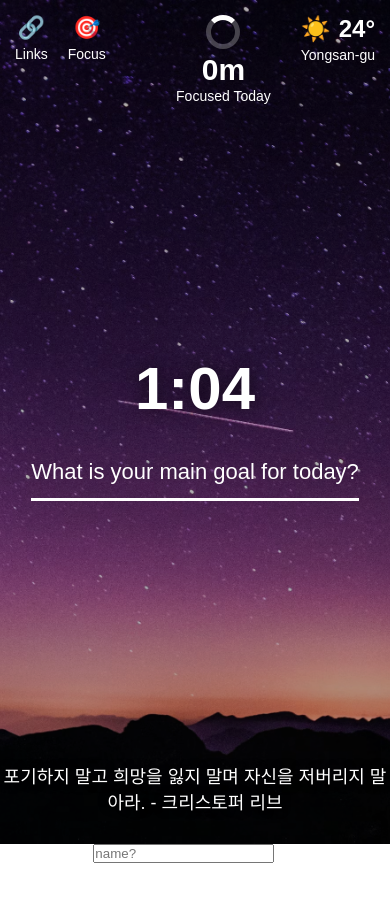
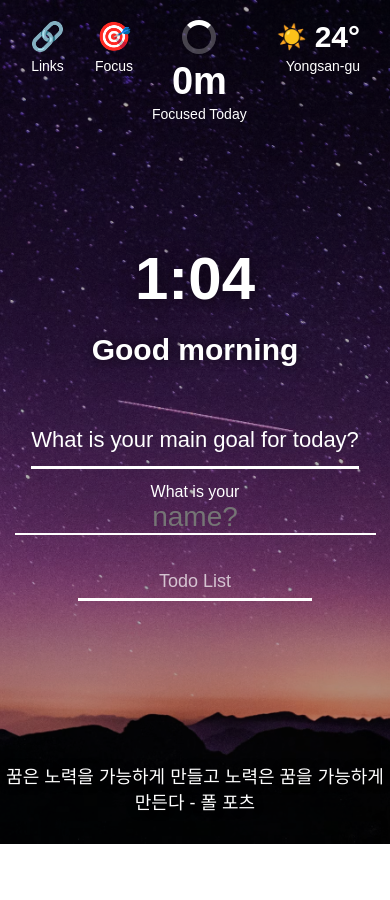
Before and after one commit to KIMGAYEONG12/momentum_clone, a plain HTML site: page 2026 05 13 WED moment/index.html in a window 390 px wide. After the commit the page ends 844 px from the top, so only its background shows below. Drawn offline with Linux system fonts and the light colour scheme.

Commit message:
2차편집

```diff
--- a/2026 05 13 WED moment/index.html
+++ b/2026 05 13 WED moment/index.html
@@ -25,11 +25,9 @@
         background-position: center;
         background-repeat: no-repeat;
 
-        /* 추가 */
         transition: background-image 1s ease-in-out;
       }
 
-      /* 어두운 배경 */
       body::before {
         content: "";
 
@@ -39,7 +37,6 @@
         background: rgba(0, 0, 0, 0.3);
       }
 
-      /* 전체 */
       .wrapper {
         position: relative;
         z-index: 1;
@@ -63,7 +60,6 @@
         align-items: flex-start;
       }
 
-      /* 왼쪽 메뉴 */
       .left-menu {
         display: flex;
         gap: 30px;
@@ -90,19 +86,16 @@
         margin-bottom: 5px;
       }
 
-      /* 오른쪽 */
       .right-info {
         display: flex;
         align-items: flex-start;
         gap: 30px;
       }
 
-      /* Focus */
       .focus-box {
         text-align: center;
       }
 
-      /* 원형 아이콘 */
       .focus-circle {
         width: 34px;
         height: 34px;
@@ -114,11 +107,9 @@
         margin: 0 auto 6px auto;
       }
 
-      /* 0m */
       #focusTime {
         font-size: 38px;
         font-weight: bold;
-        line-height: 1;
       }
 
       .focus-text {
@@ -126,7 +117,6 @@
         font-size: 14px;
       }
 
-      /* 날씨 */
       .weather-area {
         text-align: right;
       }
@@ -164,16 +154,14 @@
         text-align: center;
       }
 
-      /* 시계 */
       #clock {
         font-size: clamp(60px, 10vw, 150px);
         font-weight: bold;
-        line-height: 1;
+
         text-shadow: 0 0 20px rgba(0, 0, 0, 0.7);
       }
 
-      /* 인사말 */
-      #greetText {
+      #mainGreeting {
         margin-top: 20px;
 
         font-size: clamp(30px, 4vw, 70px);
@@ -182,8 +170,7 @@
         text-shadow: 0 0 12px rgba(0, 0, 0, 0.7);
       }
 
-      /* 질문 */
-      #question {
+      .question-text {
         margin-top: 60px;
 
         font-size: clamp(22px, 2.8vw, 45px);
@@ -193,16 +180,40 @@
         border-bottom: 3px solid white;
         padding-bottom: 14px;
       }
-      /* Todo 영역 */
+
+      /* 이름 */
+      #nameContainer {
+        margin-top: 30px;
+        text-align: center;
+      }
+
+      #nameInput {
+        background: none;
+        border: none;
+        border-bottom: 2px solid white;
+
+        color: white;
+
+        font-size: 28px;
+        text-align: center;
+
+        outline: none;
+      }
+
+      #savedGreeting {
+        font-size: 30px;
+        cursor: pointer;
+      }
+
+      /* Todo */
       .todo-input-wrapper {
         position: relative;
 
         width: 60%;
 
-        margin-top: 20px;
+        margin: 30px auto 0 auto;
       }
 
-      /* 입력창 */
       #todoInput {
         width: 100%;
 
@@ -222,7 +233,6 @@
         padding-bottom: 10px;
       }
 
-      /* Todo List 글자 */
       .todo-label {
         position: absolute;
 
@@ -236,11 +246,8 @@
         color: rgba(255, 255, 255, 0.7);
 
         pointer-events: none;
-
-        transition: 0.3s;
       }
 
-      /* 입력 시 숨김 */
       #todoInput:focus + .todo-label,
       #todoInput:not(:placeholder-shown) + .todo-label {
         opacity: 0;
@@ -249,9 +256,13 @@
       #todoText {
         margin-top: 20px;
 
+        text-align: center;
+
         font-size: clamp(22px, 2.5vw, 42px);
 
         font-weight: bold;
+
+        cursor: pointer;
       }
 
       /* 명언 */
@@ -268,33 +279,6 @@
 
         text-shadow: 0 0 10px rgba(0, 0, 0, 0.7);
       }
-
-      /* 모바일 */
-      @media (max-width: 768px) {
-        .top-bar {
-          padding: 15px;
-        }
-
-        .left-menu {
-          gap: 20px;
-        }
-
-        .menu-item span {
-          font-size: 22px;
-        }
-
-        #focusTime {
-          font-size: 30px;
-        }
-
-        .weather {
-          font-size: 24px;
-        }
-
-        #question {
-          margin-top: 40px;
-        }
-      }
     </style>
   </head>
 
@@ -302,15 +286,12 @@
     <div class="wrapper">
       <!-- 상단 -->
       <div class="top-bar">
-        <!-- 왼쪽 -->
         <div class="left-menu">
-          <!-- 링크 -->
           <div class="menu-item" onclick="goToGitHubSite()">
             <span>🔗</span>
             <div>Links</div>
           </div>
 
-          <!-- Focus -->
           <div class="menu-item">
             <span>🎯</span>
             <div>Focus</div>
@@ -319,18 +300,14 @@
 
         <!-- 오른쪽 -->
         <div class="right-info">
-          <!-- Focused Today -->
           <div class="focus-box">
-            <!-- 이미지처럼 원형 -->
             <div class="focus-circle"></div>
 
-            <!-- 시간 -->
             <div id="focusTime">0m</div>
 
             <div class="focus-text">Focused Today</div>
           </div>
 
-          <!-- 날씨 -->
           <div class="weather-area">
             <div class="weather-box">
               <div class="weather-icon" id="weatherIcon">☀️</div>
@@ -347,16 +324,15 @@
       <div class="center-box">
         <div id="clock">00:00</div>
 
-        <div id="greetText">로딩 중...</div>
+        <div id="mainGreeting">로딩 중...</div>
 
-        <div id="question">
+        <div class="question-text">
           <span class="question-line"> What is your main goal for today? </span>
-        </div>
         </div>
 
         <!-- 이름 -->
         <div id="nameContainer">
-          <span id="nameQuestion"> What is your </span>
+          <span id="nameQuestion">What is your </span>
 
           <input
             type="text"
@@ -365,11 +341,8 @@
             onkeypress="saveName(event)"
           />
 
-          <p id="greetText" onclick="editName()" style="display: none"></p>
+          <p id="savedGreeting" onclick="editName()" style="display: none"></p>
         </div>
-
-        <!-- 질문 -->
-        <div id="question">What is your main goal for today?</div>
 
         <!-- Todo -->
         <div class="todo-input-wrapper">
@@ -380,10 +353,10 @@
             onkeypress="handleTodo(event)"
           />
 
-          <span class="todo-label"> Todo List </span>
+          <span class="todo-label">Todo List</span>
         </div>
 
-        <p id="todoText"></p>
+        <p id="todoText" onclick="resetTodo()"></p>
       </div>
 
       <!-- 하단 명언 -->
@@ -391,103 +364,75 @@
     </div>
 
     <script>
-      // 깃허브사이트 이동
+      // GitHub 이동
       function goToGitHubSite() {
         window.location.href = "https://github.com/";
       }
 
-      /* 이름 */
+      // 이름 불러오기
       function loadName() {
+        const savedName = localStorage.getItem("username");
 
-      const savedName =
-        localStorage.getItem("username");
-
-      const questionText =
-        document.getElementById("nameQuestion");
-
-      const input =
-        document.getElementById("nameInput");
-
-      const greet =
-        document.getElementById("greetText");
+        const questionText = document.getElementById("nameQuestion");
+        const input = document.getElementById("nameInput");
+        const greet = document.getElementById("savedGreeting");
 
         if (savedName) {
-
           questionText.style.display = "none";
-
           input.style.display = "none";
 
           greet.style.display = "block";
 
           updateGreeting(savedName);
-
         } else {
-
           questionText.style.display = "inline";
-
           input.style.display = "inline-block";
 
           greet.style.display = "none";
         }
       }
 
+      // 이름 저장
       function saveName(event) {
-
         if (event.key === "Enter") {
-
           const nameValue = event.target.value;
 
           if (nameValue.trim() !== "") {
-
-          localStorage.setItem(
-            "username",
-            nameValue
-          );
+            localStorage.setItem("username", nameValue);
 
             loadName();
           }
         }
       }
 
+      // 이름 수정
       function editName() {
-
         localStorage.removeItem("username");
 
         loadName();
 
-      document
-        .getElementById("nameInput")
-        .focus();
+        document.getElementById("nameInput").focus();
       }
 
+      // 인사말 업데이트
       function updateGreeting(name) {
-
-      const hours =
-        new Date().getHours();
+        const hours = new Date().getHours();
 
         let greeting = "";
 
         if (hours < 12) {
-
           greeting = "Good morning";
-
         } else if (hours < 18) {
-
           greeting = "Good afternoon";
-
         } else {
-
           greeting = "Good evening";
         }
 
-      document.getElementById(
-        "greetText"
-      ).innerHTML =
-        `${greeting}, <span class="name-highlight">${name}</span>.`;
+        document.getElementById("savedGreeting").innerHTML =
+          `${greeting}, ${name}.`;
       }
 
-      // 배경화면 자동 변경 추가
-
+      // 배경 이미지
       const backgroundImages = [
         "star.jpg",
         "starscloud.jpg",
@@ -502,16 +447,12 @@
       let currentBackgroundIndex = 0;
 
       function changeBackground() {
-        currentBackgroundIndex++;
-
-        if (currentBackgroundIndex >= backgroundImages.length) {
-          currentBackgroundIndex = 0;
-        }
+        currentBackgroundIndex =
+          (currentBackgroundIndex + 1) % backgroundImages.length;
 
         document.body.style.backgroundImage = `url("${backgroundImages[currentBackgroundIndex]}")`;
       }
 
-      // 5초마다 자동 변경
       setInterval(changeBackground, 5000);
 
       // 시계
@@ -525,18 +466,17 @@
 
         document.getElementById("clock").textContent = `${hours}:${minutes}`;
 
-        // 인사말
         let greeting = "";
 
         if (hours < 12) {
-          greeting = "Good morning, 닉네임.";
+          greeting = "Good morning";
         } else if (hours < 18) {
-          greeting = "Good afternoon, 닉네임.";
+          greeting = "Good afternoon";
         } else {
-          greeting = "Good evening, 닉네임.";
+          greeting = "Good evening";
         }
 
-        document.getElementById("greetText").textContent = greeting;
+        document.getElementById("mainGreeting").textContent = greeting;
       }
 
       updateClock();
@@ -547,11 +487,10 @@
       function showRandomQuote() {
         const quotes = [
           "꿈을 계속 간직하고 있으면 반드시 실현할 때가 온다 - 괴테",
-          "시간은 말로써 나타낼 수 없을 만큼 멋진 만물으 소재이다 - 아널드 버넷",
-          "시간이 덜어주거나 부드럽게 해주지 않는 슬픔이란 하나도 없다 - 키케로",
-          "The only way to do great work is to love what you do (번역 : 위대한 일을 하는 유일한 방법은 당신이 하는 일을 사랑하는 것이다.) - Steave Jobs",
-          " 끔은 노력을 가능하게 만들고, 노력은 그 꿈을 가능하게 만든다. - 폴 포츠",
-          "포기하지 말고 희망을 잃지 말며 자신을 저버리지 말아라. - 크리스토퍼 리브",
+          "시간은 말로써 나타낼 수 없을 만큼 멋진 만물의 소재이다 - 아널드 버넷",
+          "시간이 덜어주거나 부드럽게 해주지 않는 슬픔은 없다 - 키케로",
+          "The only way to do great work is to love what you do - Steve Jobs",
+          "꿈은 노력을 가능하게 만들고 노력은 꿈을 가능하게 만든다 - 폴 포츠",
         ];
 
         const randomIndex = Math.floor(Math.random() * quotes.length);
@@ -576,28 +515,21 @@
 
       setInterval(updateFocusTime, 60000);
 
-      /* Todo */
+      // Todo
       function getTodo() {
+        const p = document.getElementById("todoText");
 
-      let p =
-        document.getElementById("todoText");
+        const wrapper = document.querySelector(".todo-input-wrapper");
 
-      let wrapper =
-        document.querySelector(".todo-input-wrapper");
-
-      let savedTodo =
-        localStorage.getItem("todo");
+        const savedTodo = localStorage.getItem("todo");
 
         if (savedTodo) {
-
           p.textContent = savedTodo;
 
           p.style.display = "block";
 
           wrapper.style.display = "none";
-
         } else {
-
           p.style.display = "none";
 
           wrapper.style.display = "block";
@@ -605,38 +537,27 @@
       }
 
       function setTodo() {
+        const input = document.getElementById("todoInput");
 
-      let input =
-        document.getElementById("todoInput");
-
-      let todoValue =
-        input.value;
+        const todoValue = input.value;
 
         if (todoValue.trim() !== "") {
-
-        localStorage.setItem(
-          "todo",
-          todoValue
-        );
+          localStorage.setItem("todo", todoValue);
 
           getTodo();
         }
       }
 
       function handleTodo(event) {
-
         if (event.key === "Enter") {
           setTodo();
         }
       }
 
       function resetTodo() {
-
         localStorage.removeItem("todo");
 
-      document.getElementById(
-        "todoInput"
-      ).value = "";
+        document.getElementById("todoInput").value = "";
 
         getTodo();
       }
@@ -647,6 +568,7 @@
 
       // 날씨
       const temperature = 24;
+
       const weatherType = "sunny";
 
       document.getElementById("weather").textContent = `${temperature}°`;
```
Also changed, not shown: 1 other file. Lines whose indentation alone changed are shown as unchanged.
